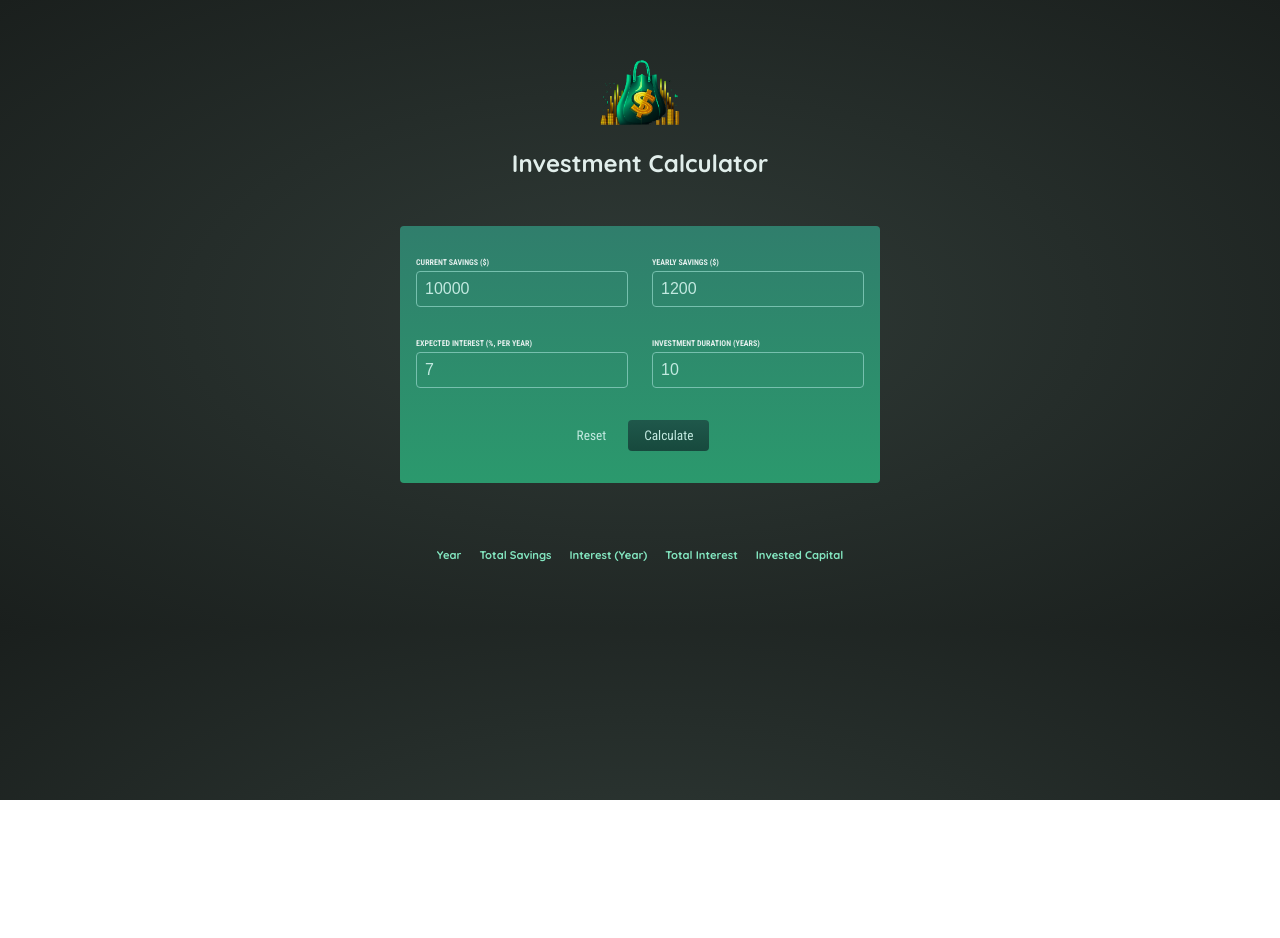
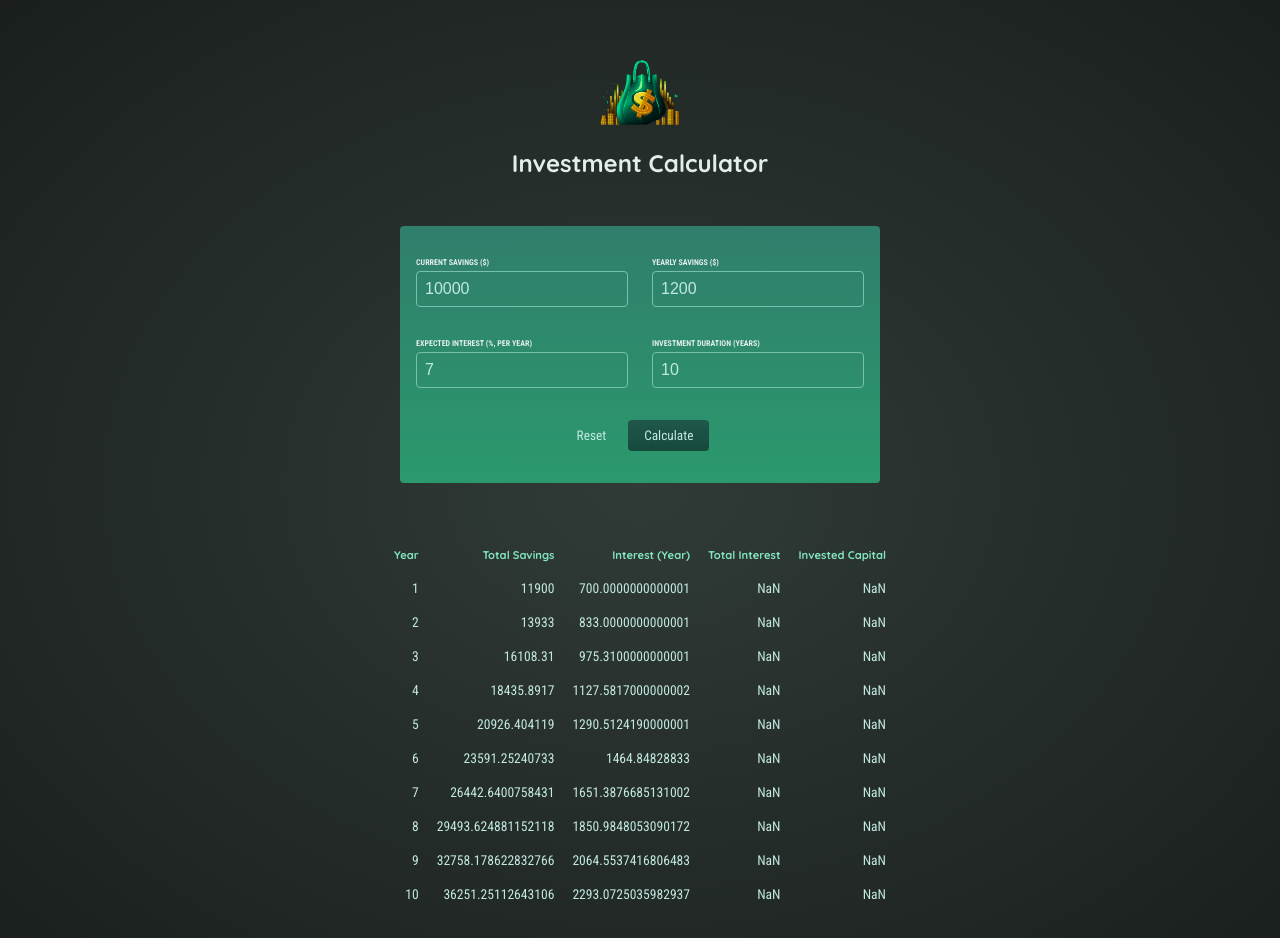
Before and after one commit to lfhbrown/investment-calculator, a React (Create React App) app: page / in a window 1280 px wide. Both pictures are taken after a click on the button "Calculate". Shown: the top 938 px of the page. Before the commit the page ends 800 px from the top, so only its background shows below. Built offline with nearby package versions, Linux system fonts and the light colour scheme.

Commit message:
NAN error and logs running twice

```diff
--- a/src/App.js
+++ b/src/App.js
@@ -1,47 +1,44 @@
-import React, { useState } from "react";
+import React, { useState, useEffect } from "react";
 import Header from "./components/Header/Header";
 import FormInput from "./components/FormInput/FormInput";
 import ResultsTable from "./components/ResultsTable/ResultsTable";
+import { calculate } from "./components/utils/calculate";
 
-function App(props) {
-  const [formData, setFormData] = useState(props.initialUserInput);
+const initialUserInput = {
+  "current-savings": "",
+  "yearly-contribution": "",
+  "expected-return": "",
+  duration: "",
+};
+
+function App() {
+  const [formData, setFormData] = useState(initialUserInput);
+  const [tableData, setTableData] = useState("");
 
   const calculateHandler = (formData) => {
     setFormData(formData);
   };
+  // Example of derived state. The calculate function runs if data is passed from the FormInput to the calculateHandler. This is a more efficient way of dealing with the passed in data rather than managing the state directly
+  // because the engine that parses the code will not run the code (which saves memory) unless data is passed from our handler
 
-  // Example of derived state. The calculate function runs if data is passed from the FormInput to the calculateHandler. This is a more efficient way of dealing with the passed in data rather than managing the state directly
-  // because the engine that parses the code will not run the code (and save memory) unless data is passed which would initiate the setResults function with that object, meaning results would be truthy and run the code
-
-  if (formData) {
-    const yearlyData = [];
-    // Initializes and empty array called yearlyData, and will store the results calculated for each year
-    let currentSavings = +formData["current-savings"]; // feel free to change the shape of this input object!
-    const yearlyContribution = +formData["yearly-contribution"]; // as mentioned: feel free to change the shape...
-    const expectedReturn = +formData["expected-return"] / 100;
-    const duration = +formData["duration"];
-
-    // Each const declared is passed the data entered by the end user and assigns, eg: "current-savings".  The + sign before formData["current-savings"] converts the entered value to a number.
-    // The below code calculates yearly results (total savings, interest etc.)
-    for (let i = 0; i < duration; i++) {
-      const yearlyInterest = currentSavings * expectedReturn;
-      currentSavings += yearlyInterest + yearlyContribution;
-      yearlyData.push({
-        year: i + 1,
-        yearlyInterest: yearlyInterest,
-        savingsEndOfYear: currentSavings,
-        yearlyContribution: yearlyContribution,
-      });
-    }
-    console.log(yearlyData);
-  }
-
+  useEffect(
+    () => {
+      setTableData(calculate(formData));
+    }, //The above function is the first argument in the useEffect function. It's comparable to the line of code in a ternary following the &&. It will run if the second argument (dependency array) is met.
+    [formData]
+  );
+  //the array above is called a dependency array. It's the second argument in the useEffect function that determines when the first argument is executed. In this case useEffect  is waiting for formData to change.
+  //Once it does it will then call the setTableData function which we initialize with our helper function calculate and pass in the updated formData which we can pass to our FormTable component to display.
   return (
     <div>
       <Header />
-      <FormInput calculateHandler={calculateHandler} />
+
+      <FormInput
+        calculateHandler={calculateHandler}
+        initialInvestment={tableData["current-savings"]}
+      />
       {!formData && <p>Please enter data</p>}
-      {formData && <ResultsTable />}
+      {formData && <ResultsTable tableData={tableData} />}
     </div>
   );
 }
--- a/src/components/FormInput/FormInput.js
+++ b/src/components/FormInput/FormInput.js
@@ -1,13 +1,15 @@
 import React, { useState } from "react";
 
-const initialUserInput = {
-  "current-savings": 10000,
-  "yearly-contribution": 1200,
-  "expected-return": 7,
-  duration: 10,
-};
+//take this out and throw inside of my calculate.js and rename calculate.js to helper functions
+//as well as the reset handler
 
 const FormInput = (props) => {
+  const initialUserInput = {
+    "current-savings": 10000,
+    "yearly-contribution": 1200,
+    "expected-return": 7,
+    duration: 10,
+  };
   const { calculateHandler } = props;
   const [userDataInput, setUserDataInput] = useState(initialUserInput);
 
--- a/src/components/ResultsTable/ResultsTable.js
+++ b/src/components/ResultsTable/ResultsTable.js
@@ -1,10 +1,11 @@
 import React from "react";
-// import Calculator from "../Utility/Calculator";
 
 const ResultsTable = (props) => {
-  const { yearlyData } = props;
+  const { tableData, initialInvestment } = props;
 
-  console.log(yearlyData);
+  console.log(initialInvestment);
+
+  if (tableData) {
     return (
       <table className="result">
         <thead>
@@ -16,23 +17,27 @@ const ResultsTable = (props) => {
             <th>Invested Capital</th>
           </tr>
         </thead>
-      {/* <tbody>
-        {props.data.map((yearData) => (
+        <tbody>
+          {tableData.map((yearData) => (
             <tr>
               <td>{yearData.year}</td>
               <td>{yearData.savingsEndOfYear}</td>
               <td>{yearData.yearlyInterest}</td>
               <td>
                 {yearData.savingsEndOfYear -
-                props.initialInvestment -
+                  initialInvestment -
                   yearData.yearlyContribution * yearData.year}
               </td>
-            <td>TOTAL INVESTED CAPITAL</td>
+              <td>
+                {initialInvestment +
+                  yearData.yearlyContribution * yearData.year}
+              </td>
             </tr>
           ))}
-      </tbody> */}
+        </tbody>
       </table>
     );
+  }
 };
 
 export default ResultsTable;
--- a/src/components/utils/calculate.js
+++ b/src/components/utils/calculate.js
@@ -1,20 +1,21 @@
-// export const calculate = (formData) => {
-//   const yearlyData = [];
+export const calculate = (formData) => {
+  const yearlyData = [];
 
-//   let currentSavings = +formData["current-savings"];
-//   const yearlyContribution = +formData["yearly-contribution"];
-//   const expectedReturn = +formData["expected-return"] / 100;
-//   const duration = +formData["duration"];
+  let currentSavings = +formData["current-savings"];
+  const yearlyContribution = +formData["yearly-contribution"];
+  const expectedReturn = +formData["expected-return"] / 100;
+  const duration = +formData["duration"];
 
-//   for (let i = 0; i < duration; i++) {
-//     const yearlyInterest = currentSavings * expectedReturn;
-//     currentSavings += yearlyInterest + yearlyContribution;
-//     yearlyData.push({
-//       year: i + 1,
-//       yearlyInterest: yearlyInterest,
-//       savingsEndOfYear: currentSavings,
-//       yearlyContribution: yearlyContribution,
-//     });
-//   }
-//   return yearlyData;
-// };
+  for (let i = 0; i < duration; i++) {
+    const yearlyInterest = currentSavings * expectedReturn;
+    currentSavings += yearlyInterest + yearlyContribution;
+    yearlyData.push({
+      year: i + 1,
+      yearlyInterest: yearlyInterest,
+      savingsEndOfYear: currentSavings,
+      yearlyContribution: yearlyContribution,
+    });
+  }
+
+  return yearlyData;
+};
```
Lines whose indentation alone changed are shown as unchanged.
